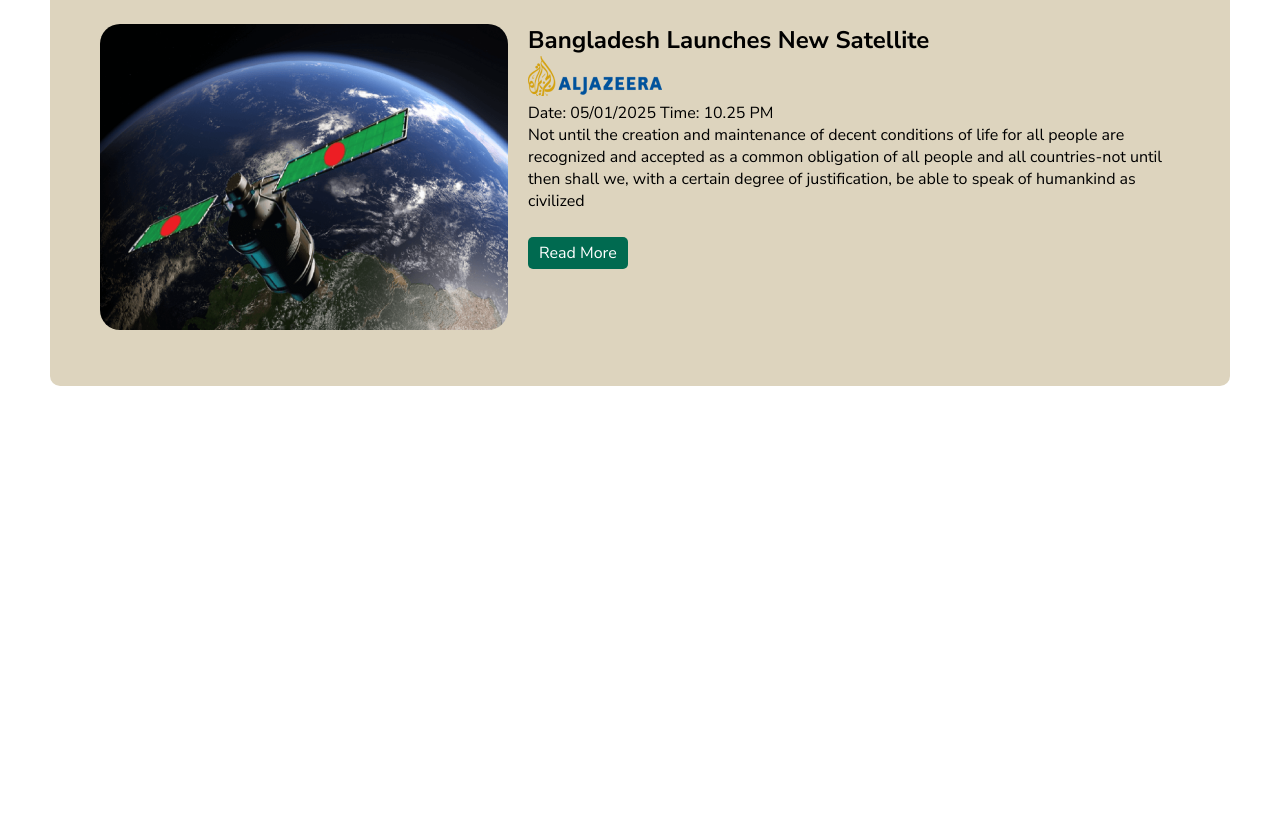
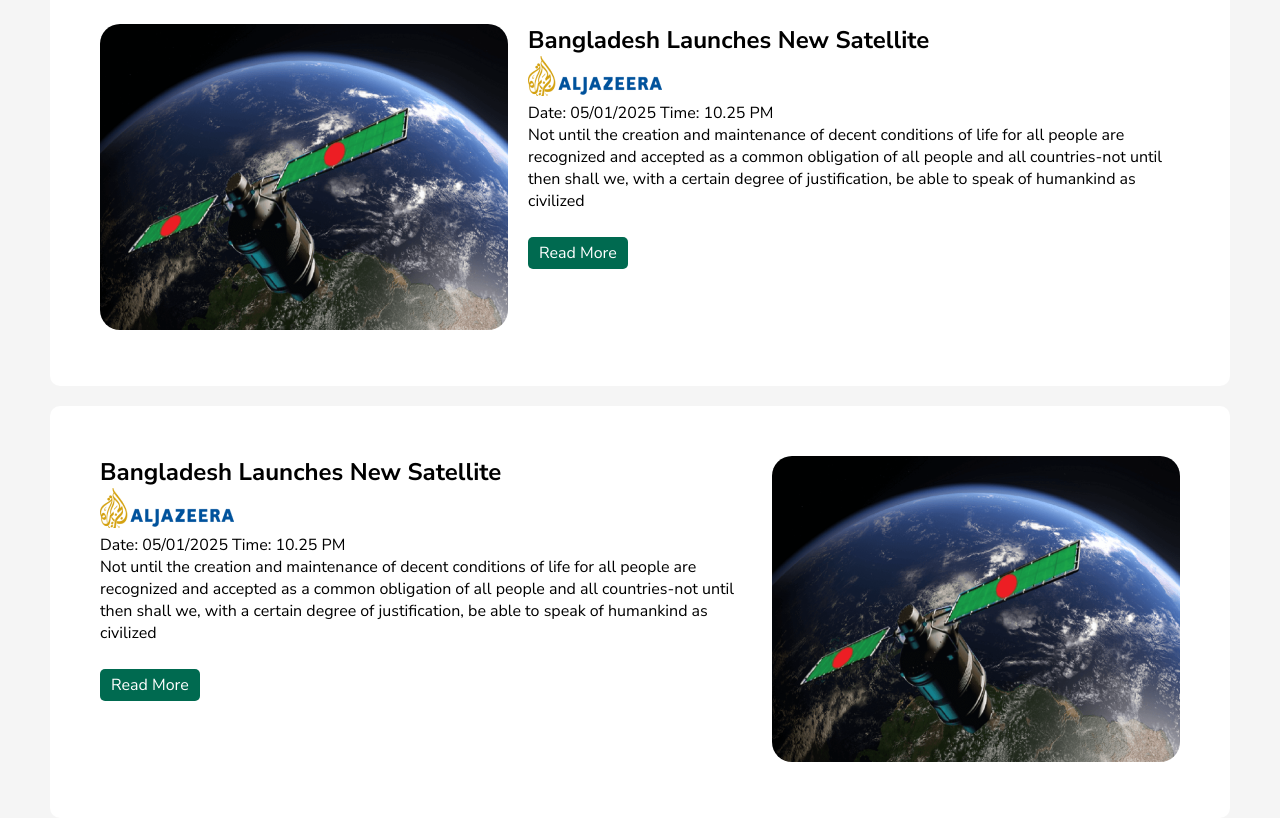
Before and after one commit to sumaiya2427/Assignment-1, a plain HTML site: page index.html in a window 1280 px wide. Shown: the part 1072-1890 px from the top of the page. Before the commit the page ends 1458 px from the top, so only its background shows below. Drawn offline with Linux system fonts and the light colour scheme.

Commit message:
satelite section2 add

```diff
--- a/index.html
+++ b/index.html
@@ -94,5 +94,26 @@
         </div>
       </div>
     </section>
+    <section>
+      <div class="satelite-section">
+        <div>
+          <h1>Bangladesh Launches New Satellite</h1>
+          <div>
+            <img src="/assets/al-jazeera.png" alt="" />
+          </div>
+          <p>Date: 05/01/2025 Time: 10.25 PM</p>
+          <p>
+            Not until the creation and maintenance of decent conditions of life
+            for all people are recognized and accepted as a common obligation of
+            all people and all countries-not until then shall we, with a certain
+            degree of justification, be able to speak of humankind as civilized
+          </p>
+          <button class="satelite-btn">Read More</button>
+        </div>
+        <div>
+          <img class="satelite-image" src="/assets/satelite.png" alt="" />
+        </div>
+      </div>
+    </section>
   </body>
 </html>
--- a/style/style.css
+++ b/style/style.css
@@ -8,6 +8,7 @@
 body {
   margin-left: 50px;
   margin-right: 50px;
+  background-color: #f5f5f5;
 }
 .hero-section {
   background-color: #c6e4d6;
@@ -102,9 +103,10 @@ body {
 .satelite-section {
   display: flex;
   gap: 20px;
-  background-color: #ddd4be;
+  background-color: #ffffff;
   border-radius: 10px;
   padding: 50px;
+  margin-top: 20px;
 }
 .satelite-btn {
   background-color: #006a50;
```
